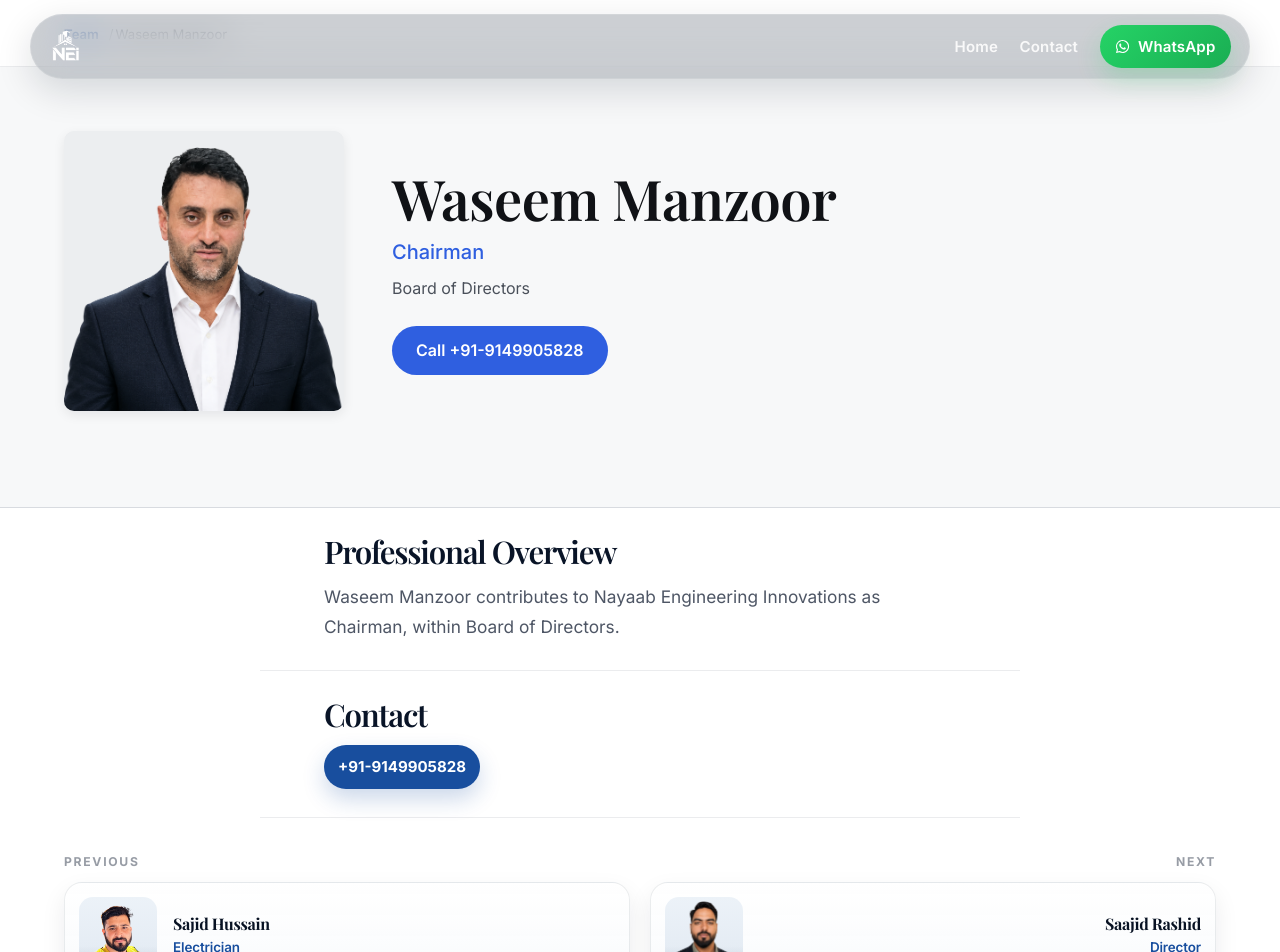
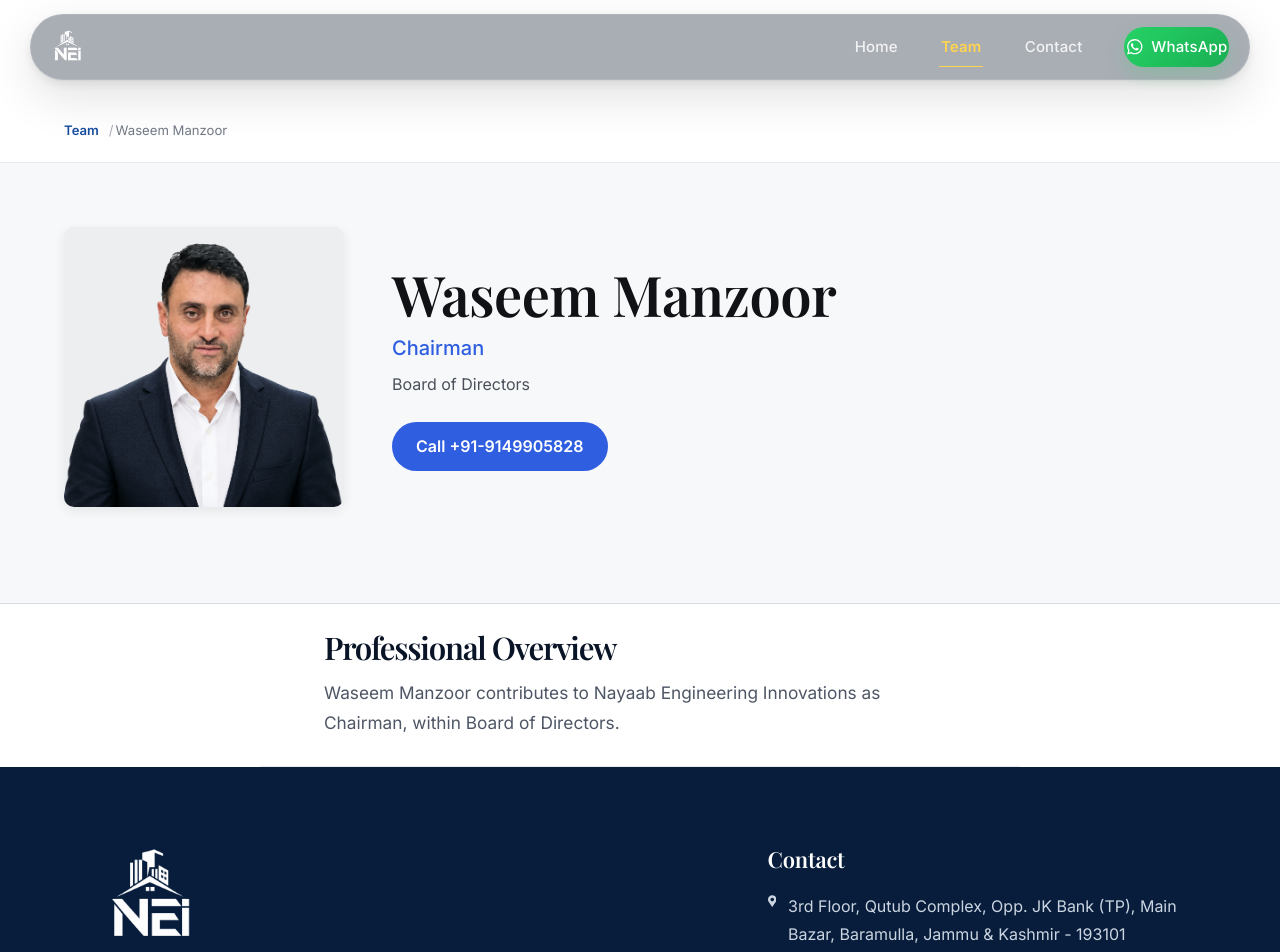
Before and after one commit to Code-with-kallis/NayaanEngineering, a React (Vite) app: page /team/neipl-0101 in a window 1280 px wide. Shown: the top 952 px of the page. Built offline with nearby package versions, Linux system fonts and the light colour scheme.

Commit message:
Update website

```diff
--- a/src/components/layout/Navbar/Navbar.css
+++ b/src/components/layout/Navbar/Navbar.css
@@ -1,17 +1,63 @@
+/* ==========================================================================
+   Navbar -- Nayaab Engineering Innovations Pvt. Ltd.
+   Redesigned for a premium, modern, and elegant corporate aesthetic.
+   ========================================================================== */
+
+/* --------------------------------------------------------------------------
+   CSS Custom Properties (Theme Tokens)
+   -------------------------------------------------------------------------- */
+
+:root {
+  --nav-height: 58px;
+  --nav-padding-x: 1.25rem; /* 20px */
+  --nav-padding-y: 0.75rem; /* 12px */
+  --nav-top-offset: 14px;
+  --nav-border-radius: 999px;
+
+  --nav-bg: rgba(10, 22, 41, 0.35);
+  --nav-bg-scrolled: rgba(10, 22, 41, 0.75);
+  --nav-border: rgba(255, 255, 255, 0.1);
+  --nav-shadow:
+    0 1px 2px rgba(0, 0, 0, 0.05),
+    0 4px 12px rgba(2, 10, 23, 0.08),
+    0 16px 48px rgba(2, 10, 23, 0.12);
+
+  --nav-text-primary: rgba(255, 255, 255, 0.85);
+  --nav-text-hover: #ffffff;
+  --nav-accent: #ffd54f;
+
+  --nav-transition-duration: 0.4s;
+  --nav-transition-easing: cubic-bezier(0.2, 0.8, 0.2, 1);
+
+  --mobile-menu-bg: rgba(4, 12, 24, 0.8);
+  --mobile-menu-border: rgba(255, 255, 255, 0.12);
+  --mobile-menu-shadow: 0 0 80px rgba(0, 0, 0, 0.4);
+  --mobile-menu-padding: 24px;
+  --mobile-menu-top-offset: 12px;
+}
+
+/* --------------------------------------------------------------------------
+   Base Navbar Layout
+   -------------------------------------------------------------------------- */
+
 .navbar {
   position: fixed;
-  top: 14px;
+  top: var(--nav-top-offset);
   left: 0;
+  right: 0;
   width: 100%;
   z-index: 1000;
+  padding-inline: 1.5rem;
   transition:
-    transform 0.35s ease,
-    opacity 0.35s ease;
+    transform var(--nav-transition-duration) var(--nav-transition-easing),
+    opacity var(--nav-transition-duration) var(--nav-transition-easing);
+  will-change: transform, opacity;
 }
 
 .navbar-hidden {
-  transform: translateY(-140%);
+  transform: translateY(-150%);
   opacity: 0;
+  pointer-events: none;
 }
 
 .navbar-container {
@@ -20,100 +66,137 @@
   display: flex;
   align-items: center;
   justify-content: space-between;
-  gap: 20px;
-  padding: 0.62rem 1.15rem;
-  border: 1px solid rgba(255, 255, 255, 0.14);
-  border-radius: 999px;
-  background: rgba(4, 18, 36, 0.2);
-  backdrop-filter: blur(18px) saturate(150%);
-  box-shadow: 0 12px 36px rgba(4, 18, 36, 0.14);
+  gap: 1.5rem;
+  padding: var(--nav-padding-y) var(--nav-padding-x);
+  border: 1px solid var(--nav-border);
+  border-radius: var(--nav-border-radius);
+  background: var(--nav-bg);
+  backdrop-filter: blur(20px) saturate(1.8);
+  -webkit-backdrop-filter: blur(20px) saturate(1.8);
+  box-shadow: var(--nav-shadow);
   transition:
-    background 0.25s ease,
-    border-color 0.25s ease,
-    box-shadow 0.25s ease,
-    padding 0.25s ease;
+    background 0.3s ease,
+    border-color 0.3s ease,
+    box-shadow 0.3s ease;
 }
 
 .navbar-scrolled .navbar-container {
-  background: rgba(4, 18, 36, 0.78);
-  border-color: rgba(255, 255, 255, 0.08);
-  box-shadow: 0 18px 38px rgba(4, 18, 36, 0.24);
+  background: var(--nav-bg-scrolled);
 }
+
+/* --------------------------------------------------------------------------
+   Logo
+   -------------------------------------------------------------------------- */
 
 .navbar-logo {
   flex-shrink: 0;
+  display: flex;
+  align-items: center;
 }
 
 .navbar-logo img {
   display: block;
+  height: 34px;
   width: auto;
-  height: 34px;
+  transition: transform 0.3s var(--nav-transition-easing);
 }
+
+.navbar-logo:hover img {
+  transform: scale(1.05);
+}
+
+/* --------------------------------------------------------------------------
+   Desktop Navigation Links
+   -------------------------------------------------------------------------- */
 
 .navbar-links {
   display: flex;
   align-items: center;
-  gap: 1.35rem;
+  gap: 2.5rem; /* 40px */
 }
 
 .navbar-links a {
   position: relative;
-  color: rgba(255, 255, 255, 0.88);
+  color: var(--nav-text-primary);
   text-decoration: none;
   font-size: 0.94rem;
-  font-weight: 600;
+  font-weight: 500;
   letter-spacing: 0.01em;
-  transition: color 0.25s ease, transform 0.25s ease, box-shadow 0.25s ease;
+  padding: 0.5rem 0.1rem;
+  transition: color 0.25s ease;
+}
+
+.navbar-links a:not(.navbar-whatsapp-btn)::after {
+  content: "";
+  position: absolute;
+  left: 0;
+  bottom: 0;
+  width: 100%;
+  height: 1.5px;
+  background: var(--nav-accent);
+  transform: scaleX(0);
+  transform-origin: center;
+  transition: transform 0.4s var(--nav-transition-easing);
 }
 
 .navbar-links a:not(.navbar-whatsapp-btn):hover {
-  color: #ffd54f;
+  color: var(--nav-text-hover);
+}
+
+.navbar-links a:not(.navbar-whatsapp-btn):hover::after,
+.navbar-links a.active-link::after {
+  transform: scaleX(1);
 }
 
 .navbar-links a.active-link {
-  color: #ffd54f;
+  color: var(--nav-accent);
+  font-weight: 600;
 }
 
-.navbar-links a.active-link::after {
-  content: "";
-  position: absolute;
-  left: 0;
-  bottom: -5px;
-  width: 100%;
-  height: 2px;
-  border-radius: 999px;
-  background: currentColor;
-}
+/* --------------------------------------------------------------------------
+   WhatsApp CTA Button
+   -------------------------------------------------------------------------- */
 
 .navbar-whatsapp-btn {
   display: inline-flex;
   align-items: center;
   justify-content: center;
   gap: 8px;
-  min-height: 38px;
-  padding: 0.6rem 0.95rem;
-  border-radius: 999px;
+  min-height: 40px;
+  padding: 0.6rem 1.1rem;
+  border-radius: var(--nav-border-radius);
   background: linear-gradient(135deg, #25d366, #1aae53);
-  color: #ffffff !important;
-  box-shadow: 0 10px 24px rgba(37, 211, 102, 0.24);
+  color: #ffffff !important; /* Override specificity */
+  box-shadow: 0 8px 20px rgba(37, 211, 102, 0.2);
+  transition:
+    transform 0.3s var(--nav-transition-easing),
+    box-shadow 0.3s var(--nav-transition-easing);
 }
 
 .navbar-whatsapp-btn:hover {
-  transform: translateY(-2px);
-  box-shadow: 0 14px 28px rgba(37, 211, 102, 0.32);
+  transform: translateY(-2px) scale(1.02);
+  box-shadow: 0 12px 28px rgba(37, 211, 102, 0.3);
 }
+
+.navbar-whatsapp-btn svg {
+  font-size: 1.1rem;
+}
+
+/* --------------------------------------------------------------------------
+   Hamburger Menu (Mobile)
+   -------------------------------------------------------------------------- */
 
 .hamburger {
   display: none;
   flex-direction: column;
-  justify-content: space-between;
+  justify-content: space-around;
   width: 24px;
-  height: 18px;
+  height: 24px;
   padding: 0;
   border: none;
   background: transparent;
   cursor: pointer;
-  z-index: 1100;
+  z-index: 1100; /* Above overlay and menu */
 }
 
 .hamburger span {
@@ -122,34 +205,42 @@
   height: 2px;
   border-radius: 999px;
   background: #ffffff;
-  transition: all 0.3s ease;
+  transition:
+    transform 0.3s var(--nav-transition-easing),
+    opacity 0.3s var(--nav-transition-easing);
+  transform-origin: center;
 }
 
 .hamburger.open span:nth-child(1) {
-  transform: translateY(8px) rotate(45deg);
+  transform: translateY(7px) rotate(45deg);
 }
 
 .hamburger.open span:nth-child(2) {
+  transform: scaleX(0);
   opacity: 0;
 }
 
 .hamburger.open span:nth-child(3) {
-  transform: translateY(-8px) rotate(-45deg);
+  transform: translateY(-7px) rotate(-45deg);
 }
 
-@media (max-width: 900px) {
-  .navbar {
-    top: 10px;
-  }
+/* --------------------------------------------------------------------------
+   Mobile Navigation Menu & Overlay
+   -------------------------------------------------------------------------- */
 
-  .navbar-container {
-    margin-inline: 14px;
-    padding: 0.58rem 1rem;
-  }
+.navbar-overlay {
+  position: fixed;
+  inset: 0;
+  background: rgba(4, 12, 24, 0.5);
+  z-index: 998; /* Below navbar, above page content */
+  opacity: 0;
+  pointer-events: none;
+  transition: opacity 0.4s ease;
+}
 
-  .navbar-links {
-    gap: 1rem;
-  }
+.navbar-overlay.active {
+  opacity: 1;
+  pointer-events: auto;
 }
 
 @media (max-width: 768px) {
@@ -157,49 +248,120 @@
     display: flex;
   }
 
-  .navbar-container {
-    margin-inline: 12px;
-    padding: 0.58rem 0.95rem;
-  }
-
   .navbar-links {
     position: fixed;
-    top: 12px;
-    right: -100%;
-    width: min(78vw, 320px);
-    height: calc(100vh - 24px);
-    padding: 84px 22px 28px;
-    border: 1px solid rgba(255, 255, 255, 0.08);
-    border-radius: 28px;
+    top: var(--mobile-menu-top-offset);
+    right: var(--mobile-menu-top-offset);
+    width: min(90vw, 360px);
+    height: auto;
+    max-height: calc(100vh - (var(--mobile-menu-top-offset) * 2));
+    padding: var(--mobile-menu-padding);
+    border: 1px solid var(--mobile-menu-border);
+    border-radius: 24px;
     flex-direction: column;
-    justify-content: flex-start;
     align-items: stretch;
-    gap: 1rem;
-    background: rgba(4, 18, 36, 0.94);
-    backdrop-filter: blur(20px) saturate(150%);
-    box-shadow: -12px 0 32px rgba(0, 0, 0, 0.2);
-    transition: right 0.35s ease;
+    gap: 0.5rem;
+    background: var(--mobile-menu-bg);
+    backdrop-filter: blur(30px) saturate(1.8);
+    -webkit-backdrop-filter: blur(30px) saturate(1.8);
+    box-shadow: var(--mobile-menu-shadow);
+    transform: translateX(110%);
+    opacity: 0;
+    visibility: hidden;
+    transition:
+      transform 0.5s var(--nav-transition-easing),
+      opacity 0.4s ease,
+      visibility 0.5s;
   }
 
   .navbar-links.active {
-    right: 12px;
+    transform: translateX(0);
+    opacity: 1;
+    visibility: visible;
   }
 
   .navbar-links a {
-    font-size: 1.02rem;
+    font-size: 1.1rem;
+    font-weight: 500;
+    padding: 0.8rem 1rem;
+    border-radius: 12px;
+    transition:
+      background-color 0.25s ease,
+      color 0.25s ease,
+      transform 0.25s ease,
+      opacity 0.5s ease,
+      transform 0.5s var(--nav-transition-easing);
+    opacity: 0;
+    transform: translateY(15px);
   }
 
-  .navbar-links a:not(.navbar-whatsapp-btn) {
-    padding-bottom: 0.3rem;
+  .navbar-links.active a {
+    opacity: 1;
+    transform: translateY(0);
+  }
+
+  /* Staggered animation for menu items */
+  .navbar-links.active a:nth-child(1) {
+    transition-delay: 0.1s;
+  }
+  .navbar-links.active a:nth-child(2) {
+    transition-delay: 0.15s;
+  }
+  .navbar-links.active a:nth-child(3) {
+    transition-delay: 0.2s;
+  }
+  .navbar-links.active a:nth-child(4) {
+    transition-delay: 0.25s;
+  }
+
+  .navbar-links a:not(.navbar-whatsapp-btn):hover {
+    background-color: rgba(255, 255, 255, 0.05);
+    color: var(--nav-text-hover);
+  }
+
+  .navbar-links a.active-link {
+    color: var(--nav-accent);
+    background-color: rgba(255, 213, 79, 0.1);
   }
 
   .navbar-links a.active-link::after {
-    bottom: 0;
+    display: none; /* No underline on mobile */
   }
 
   .navbar-whatsapp-btn {
     width: 100%;
-    min-height: 44px;
-    margin-top: 0.3rem;
+    margin-top: 1rem;
+    padding: 0.9rem 1.1rem;
+    font-size: 1.1rem;
   }
 }
+
+/* --------------------------------------------------------------------------
+   Responsive Adjustments
+   -------------------------------------------------------------------------- */
+
+@media (max-width: 1240px) {
+  .navbar {
+    padding-inline: 1rem;
+  }
+}
+
+@media (max-width: 768px) {
+  .navbar {
+    top: 10px;
+    padding-inline: 12px;
+  }
+  .navbar-container {
+    padding: 0.5rem 0.75rem;
+  }
+  .navbar-logo img {
+    height: 30px;
+  }
+}
+
+@media (max-width: 480px) {
+  .navbar-links {
+    right: 12px;
+    width: calc(100vw - 24px);
+  }
+}
--- a/src/components/layout/Navbar/Navbar.jsx
+++ b/src/components/layout/Navbar/Navbar.jsx
@@ -2,7 +2,7 @@
 import { NavLink } from "react-router-dom";
 import { FaWhatsapp } from "react-icons/fa";
 import "./Navbar.css";
-import logo from "/logo2.png"; // served from public/ folder
+import logo from "/logo2.png";
 
 const Navbar = () => {
   const [isOpen, setIsOpen] = useState(false);
@@ -12,6 +12,13 @@
 
   const toggleMenu = () => setIsOpen((prev) => !prev);
   const closeMenu = () => setIsOpen(false);
+
+  useEffect(() => {
+    document.body.style.overflow = isOpen ? "hidden" : "";
+    return () => {
+      document.body.style.overflow = "";
+    };
+  }, [isOpen]);
 
   useEffect(() => {
     const handleScroll = () => {
@@ -32,10 +39,12 @@
 
     handleScroll();
     window.addEventListener("scroll", handleScroll, { passive: true });
+
     return () => window.removeEventListener("scroll", handleScroll);
   }, [isOpen]);
 
   return (
+    <>
       <header
         className={`navbar ${!isVisible ? "navbar-hidden" : ""} ${
           scrolled ? "navbar-scrolled" : ""
@@ -55,6 +64,15 @@
             >
               Home
             </NavLink>
+
+            <NavLink
+              to="/team"
+              className={({ isActive }) => (isActive ? "active-link" : "")}
+              onClick={closeMenu}
+            >
+              Team
+            </NavLink>
+
             <NavLink
               to="/contact"
               className={({ isActive }) => (isActive ? "active-link" : "")}
@@ -70,7 +88,8 @@
               className="navbar-whatsapp-btn"
               onClick={closeMenu}
             >
-            <FaWhatsapp /> WhatsApp
+              <FaWhatsapp />
+              <span>WhatsApp</span>
             </a>
           </nav>
 
@@ -86,6 +105,12 @@
           </button>
         </div>
       </header>
+
+      <div
+        className={`navbar-overlay ${isOpen ? "active" : ""}`}
+        onClick={closeMenu}
+      />
+    </>
   );
 };
 
--- a/src/data/team.js
+++ b/src/data/team.js
@@ -78,7 +78,7 @@
     designation: "Architect / Interior Designer",
     department: "Architecture & Design",
     teamSection: "architecture",
-    contact: { phone: "+91-7006101131", email: null },
+    contact: { phone: null, email: null },
     image: "/assets/team/neipl-0105.png",
     bio: "",
     skills: [],
@@ -90,7 +90,7 @@
     designation: "Architectural Designer",
     department: "Architecture & Design",
     teamSection: "architecture",
-    contact: { phone: "+91-9149475420", email: null },
+    contact: { phone: null, email: null },
     image: "/assets/team/neipl-0106.jpeg",
     bio: "",
     skills: [],
@@ -102,7 +102,7 @@
     designation: "CAD Designer",
     department: "Engineering & Technical Operations",
     teamSection: "engineering",
-    contact: { phone: "+91-7006621023", email: null },
+    contact: { phone: null, email: null },
     image: "/assets/team/neipl-0107.png",
     bio: "",
     skills: [],
--- a/src/pages/Team/TeamProfile.css
+++ b/src/pages/Team/TeamProfile.css
@@ -15,6 +15,7 @@
 }
 
 .profile-breadcrumb {
+  margin-top: 96px; /* Push below fixed navbar */
   padding-block: 18px 16px;
   border-bottom: 1px solid rgba(9, 20, 38, 0.08);
   background: rgba(255, 255, 255, 0.72);
@@ -204,52 +205,9 @@
   box-shadow: 0 8px 20px rgba(7, 22, 43, 0.04);
 }
 
-.profile-section__contact-link {
-  display: inline-flex;
-  align-items: center;
-  min-height: 44px;
-  padding-inline: 14px;
-  border-radius: 999px;
-  background: #184e9e;
-  color: #ffffff;
-  font-size: 0.94rem;
-  font-weight: 700;
-  text-decoration: none;
-  box-shadow: 0 10px 22px rgba(24, 78, 158, 0.22);
-}
 
-.profile-section__contact-link:hover {
-  background: #153f7f;
-}
 
-.profile-nav {
-  display: grid;
-  grid-template-columns: 1fr 1fr;
-  gap: 20px;
-  padding-block: 34px 10px;
-}
 
-.profile-nav__item {
-  display: grid;
-  gap: 10px;
-}
-
-.profile-nav__item--next {
-  align-items: end;
-  text-align: right;
-}
-
-.profile-nav__label {
-  font-size: 0.76rem;
-  font-weight: 700;
-  text-transform: uppercase;
-  letter-spacing: 0.14em;
-  color: rgba(28, 39, 58, 0.46);
-}
-
-.profile-nav .team-card--compact {
-  width: 100%;
-}
 
 /* ---------------------------------------------------------------------
    RESPONSIVE
@@ -271,14 +229,7 @@
     grid-template-columns: 1fr;
   }
 
-  .profile-nav {
-    grid-template-columns: 1fr;
-  }
 
-  .profile-nav__item--next {
-    align-items: start;
-    text-align: left;
-  }
 
   .profile-section {
     max-width: 100%;
@@ -302,7 +253,5 @@
     padding: 18px;
   }
 
-  .profile-nav {
-    padding-top: 24px;
-  }
+
 }
--- a/src/pages/Team/TeamProfile.jsx
+++ b/src/pages/Team/TeamProfile.jsx
@@ -1,12 +1,9 @@
 // src/pages/Team/TeamProfile.jsx
+
 import { useEffect } from "react";
 import { useParams, Navigate, Link } from "react-router-dom";
 import TeamProfileHero from "../../components/team/TeamProfileHero";
-import TeamCard from "../../components/team/TeamCard";
-import {
-  getEmployeeById,
-  getAdjacentEmployees,
-} from "../../data/team";
+import { getEmployeeById } from "../../data/team";
 import "./TeamProfile.css";
 
 function TeamProfile() {
@@ -23,8 +20,7 @@
     return <Navigate to="/team" replace />;
   }
 
-  const { previous, next } = getAdjacentEmployees(employeeId);
-  const { bio, skills, projects, contact, name } = employee;
+  const { bio, skills, projects, name } = employee;
 
   return (
     <main id="main">
@@ -41,20 +37,29 @@
 
       <TeamProfileHero employee={employee} />
 
-      <section className="container profile-section" aria-labelledby="overview-heading">
+      <section
+        className="container profile-section"
+        aria-labelledby="overview-heading"
+      >
         <h2 id="overview-heading" className="profile-section__title">
           Professional Overview
         </h2>
+
         <p className="profile-section__body">
-          {bio || `${name} contributes to Nayaab Engineering Innovations as ${employee.designation}, within ${employee.department}.`}
+          {bio ||
+            `${name} contributes to Nayaab Engineering Innovations as ${employee.designation}, within ${employee.department}.`}
         </p>
       </section>
 
       {skills.length > 0 && (
-        <section className="container profile-section" aria-labelledby="skills-heading">
+        <section
+          className="container profile-section"
+          aria-labelledby="skills-heading"
+        >
           <h2 id="skills-heading" className="profile-section__title">
             Skills
           </h2>
+
           <ul className="profile-skills" role="list">
             {skills.map((skill) => (
               <li key={skill} className="profile-skills__item">
@@ -66,10 +71,14 @@
       )}
 
       {projects.length > 0 && (
-        <section className="container profile-section" aria-labelledby="projects-heading">
+        <section
+          className="container profile-section"
+          aria-labelledby="projects-heading"
+        >
           <h2 id="projects-heading" className="profile-section__title">
             Projects
           </h2>
+
           <ul className="profile-projects" role="list">
             {projects.map((project) => (
               <li key={project.name} className="profile-projects__item">
@@ -79,32 +88,6 @@
           </ul>
         </section>
       )}
-
-      {contact?.phone && (
-        <section className="container profile-section" aria-labelledby="contact-heading">
-          <h2 id="contact-heading" className="profile-section__title">
-            Contact
-          </h2>
-          <a href={`tel:${contact.phone}`} className="profile-section__contact-link">
-            {contact.phone}
-          </a>
-        </section>
-      )}
-
-      <nav className="container profile-nav" aria-label="Other team members">
-        {previous && (
-          <div className="profile-nav__item profile-nav__item--previous">
-            <span className="profile-nav__label">Previous</span>
-            <TeamCard employee={previous} variant="compact" />
-          </div>
-        )}
-        {next && (
-          <div className="profile-nav__item profile-nav__item--next">
-            <span className="profile-nav__label">Next</span>
-            <TeamCard employee={next} variant="compact" />
-          </div>
-        )}
-      </nav>
     </main>
   );
 }
```
Lines whose indentation alone changed are shown as unchanged.
